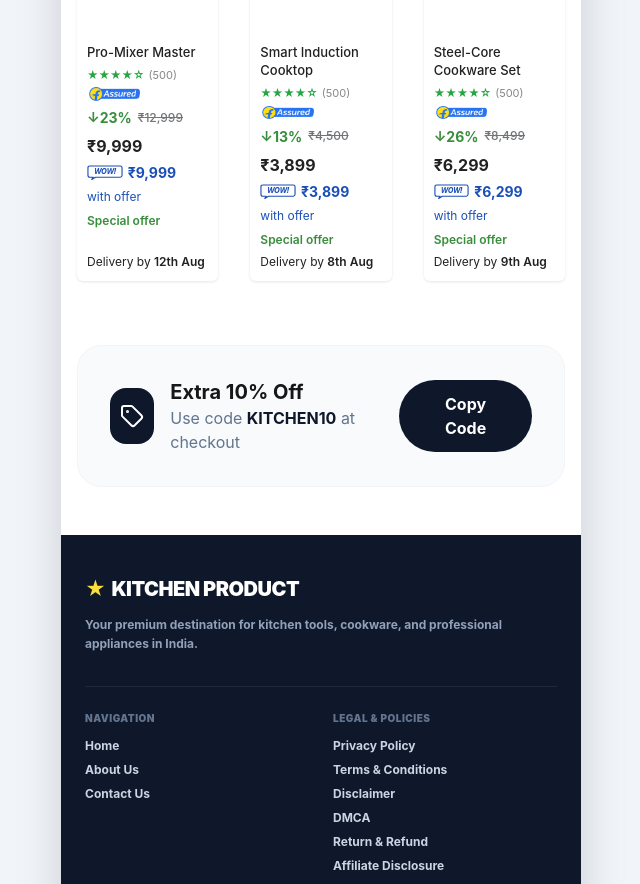
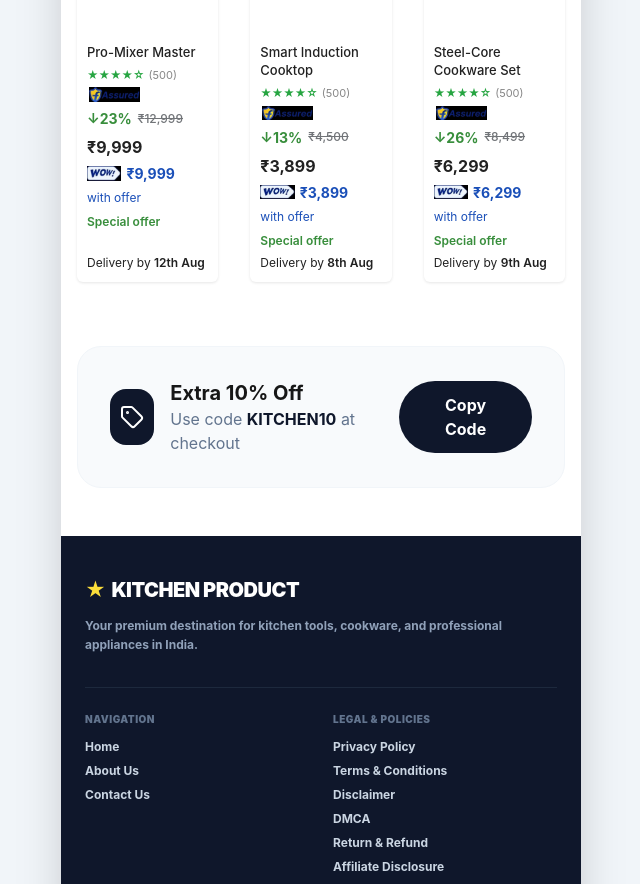
Before and after one commit to nug7795-debug/kitchenproduct, a Next.js app: page /offers in a window 1280 px wide. Shown: the part 1257-2141 px from the top of the page, without its empty margins (319-959 px from the left). Built offline with nearby package versions, Linux system fonts and the light colour scheme; no server answers; the database is empty.

Commit message:
Replace badges with exact user-uploaded WOW and fAssured image files

```diff
--- a/src/app/product/[id]/page.tsx
+++ b/src/app/product/[id]/page.tsx
@@ -33,7 +33,7 @@ const formatReviewDate = (dateStr: string) => {
 
 const AssuredBadgeBig = () => (
   <img
-    src="/fa_62673a.png"
+    src="/fa_user_badge.png"
     alt="fAssured"
     className="h-[21px] w-auto shrink-0 select-none align-middle inline-block ml-3"
   />
@@ -1332,7 +1332,7 @@ export default function ProductDetailPage({ params }: { params: Promise<{ id: st
                   {(product.total_ratings || 1428).toLocaleString()} Ratings & {(product.total_reviews || 234).toLocaleString()} Reviews
                 </span>
                 <img
-                  src="/fa_62673a.png"
+                  src="/fa_user_badge.png"
                   alt="Assured"
                   className="h-[16px] w-auto ml-1.5 shrink-0 select-none align-middle inline-block"
                 />
--- a/src/components/product/ProductCard.tsx
+++ b/src/components/product/ProductCard.tsx
@@ -98,9 +98,9 @@ export const ProductCard = ({ product }: ProductCardProps) => {
           </div>
           <span className="count text-[11px] text-[#878787]">({totalRatings})</span>
           <img
-            src="/fa_62673a.png"
+            src="/fa_user_badge.png"
             alt="Assured"
-            className="assured h-[14px] ml-[2px] max-w-[55px] object-contain inline-block shrink-0"
+            className="assured h-[15px] ml-[2px] max-w-[58px] object-contain inline-block shrink-0"
           />
         </div>
 
@@ -122,7 +122,7 @@ export const ProductCard = ({ product }: ProductCardProps) => {
         {/* WOW! Offer Row */}
         <div className="wow flex items-center gap-[5px] mb-[6px] min-w-0 flex-wrap">
           <img
-            src="/wow_badge.svg"
+            src="/wow_user_badge.png"
             alt="WOW"
             className="h-[15px] shrink-0 object-contain inline-block"
           />
```
Also changed, not shown: public/fa_user_badge.png (added), public/wow_user_badge.png (added).
